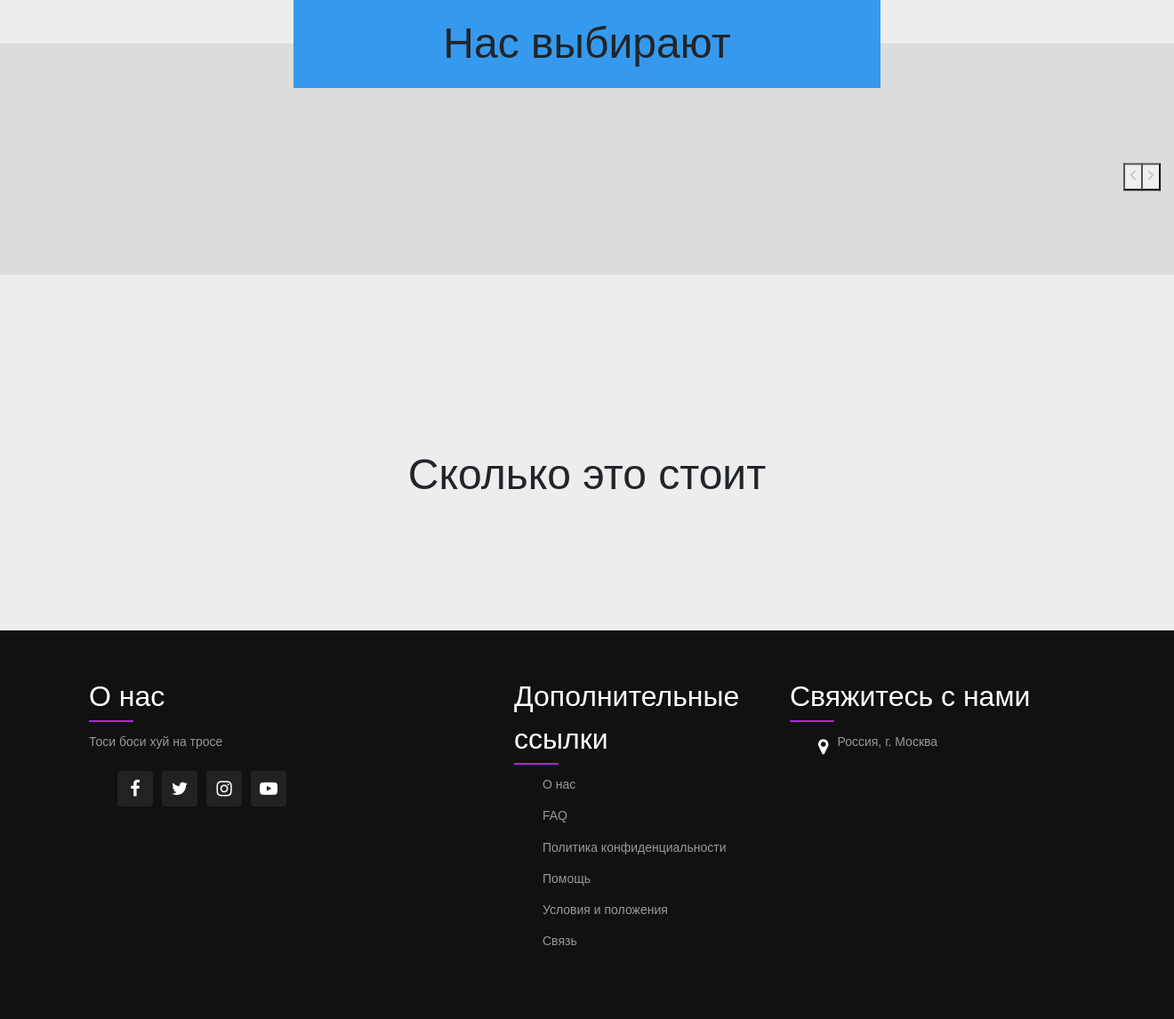
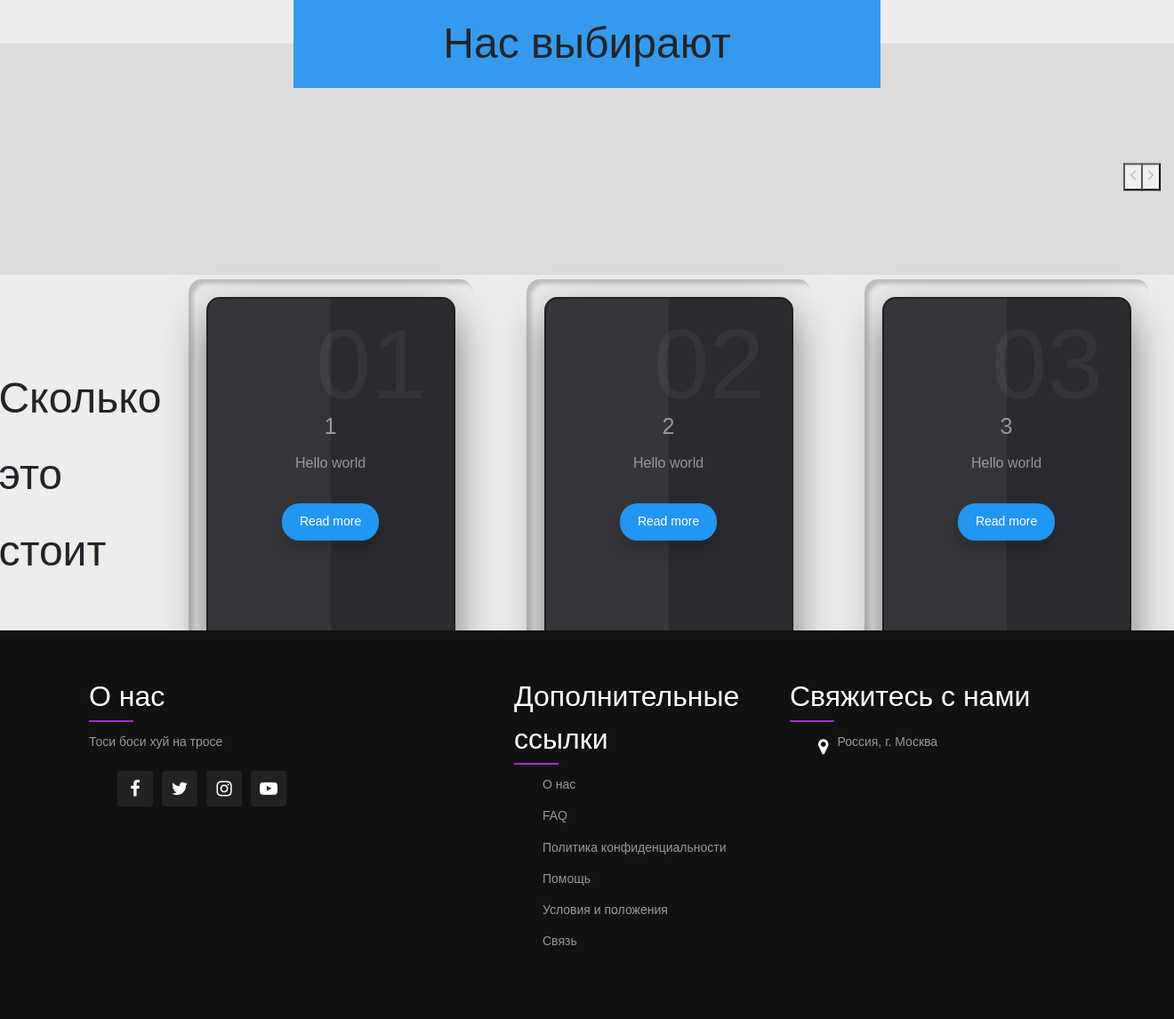
Before and after one commit to JohnnyConstantin/AlfaLab, a Django app: template AlfaLab/templates/index.html in a window 1320 px wide. Shown: the part 1372-2518 px from the top of the page at 89% size. Run offline with Django 3.2, Linux system fonts and the light colour scheme; the template is opened without the code that fills it, so the values that code supplies are empty; some libraries are stand-ins or nearby versions; some web fonts are replaced.

Commit message:
cards demo

```diff
--- a/AlfaLab/static/css/index.css
+++ b/AlfaLab/static/css/index.css
@@ -333,3 +333,113 @@ footer p{
     transform: translate3d(-100px,0,0) scale(.6);
  */
 }
+
+.p-container{
+    display: flex;
+    justify-content: center;
+    align-items: center;
+    flex-wrap: wrap;
+    max-width: 1200px;
+    margin: 40px 0;
+}
+
+.p-container .p-card{
+    position: relative;
+    min-width: 320px;
+    height: 440px;
+    box-shadow: inset 5px 5px 5px rgba(0,0,0,0.2),
+                inset -5px -5px 15px rgba(255,255,255,0.1),
+                5px 5px 15px rgba(255,255,255,0.1),
+                -5px -5px 15px rgba(255,255,255, 0.1);
+    border-radius: 15px;
+    margin: 30px;
+}
+
+.p-container .p-card .p-box{
+    position: absolute;
+    top: 20px;
+    left: 20px;
+    right: 20px;
+    bottom: 20px;
+    background: #2a2b2f;
+    border-radius: 15px;
+    border: 2px solid #1e1f23;
+    transition: 0.5s;
+    box-shadow: 0 20px 50px rgba(0,0,0,0.5);
+    display: flex;
+    justify-content: center;
+    align-items: center;
+    overflow: hidden;
+}
+
+.p-container .p-card .p-box::before{
+    content: '';
+    position: absolute;
+    top: 0;
+    left: 0;
+    width: 50%;
+    height: 100%;
+    background: rgba(255,255,255,0.05);
+    pointer-events: none;
+}
+
+.p-container .p-card .p-box:hover{
+    transform: translateY(-50px);
+    box-shadow: 0 40px 70px rgba(0,0,0,0.5)
+}
+
+.p-container .p-card .p-box .p-content{
+    padding: 20px;
+    text-align: center;
+}
+
+.p-container .p-card .p-box .p-content h2{
+    position: absolute;
+    top: -10px;
+    right: 30px;
+    font-size: 8em;
+    color: rgba(255,255,255,0.05);
+}
+
+.p-container .p-card .p-box .p-content h3{
+    font-size: 1.8em;
+    color: rgba(255,255,255,0.5);
+    z-index: 1;
+    transition: 0.5s;
+}
+
+.p-container .p-card .p-box .p-content p{
+    font-size: 16px;
+    font-weight: 300;
+    color: rgba(255,255,255,0.5);
+    z-index: 1;
+    transition: 0.5s;
+}
+
+.p-container .p-card .p-box .p-content a{
+    position: relative;
+    display: inline-block;
+    padding: 8px 20px;
+    background: #000;
+    margin-top: 15px;
+    text-decoration: none;
+    border-radius: 20px;
+    font-weight: 400;
+    color: #fff;
+    box-shadow: 0 10px 20px rgba(0,0,0,0.2);
+}
+
+.p-container .p-card:nth-child(1) .p-box .p-content a
+{
+    background: #2196f3;
+}
+
+.p-container .p-card:nth-child(2) .p-box .p-content a
+{
+    background: #e91e63;
+}
+
+.p-container .p-card:nth-child(3) .p-box .p-content a
+{
+    background: #97dc47;
+}
--- a/AlfaLab/templates/index.html
+++ b/AlfaLab/templates/index.html
@@ -54,6 +54,42 @@
     <span>
         Сколько это стоит
     </span>
+    <div class="p-container">
+        <div class="p-card">
+            <div class="p-box">
+                <div class="p-content">
+                    <h2>01</h2>
+                    <h3>1</h3>
+                    <p>Hello world</p>
+                    <a href="#">Read more</a>
+                </div>
+            </div>
+        </div>
+    </div>
+    <div class="p-container">
+        <div class="p-card">
+            <div class="p-box">
+                <div class="p-content">
+                    <h2>02</h2>
+                    <h3>2</h3>
+                    <p>Hello world</p>
+                    <a href="#">Read more</a>
+                </div>
+            </div>
+        </div>
+    </div>
+    <div class="p-container">
+        <div class="p-card">
+            <div class="p-box">
+                <div class="p-content">
+                    <h2>03</h2>
+                    <h3>3</h3>
+                    <p>Hello world</p>
+                    <a href="#">Read more</a>
+                </div>
+            </div>
+        </div>
+    </div>
 </section>
 
 {% include 'footer.html' %}
```
